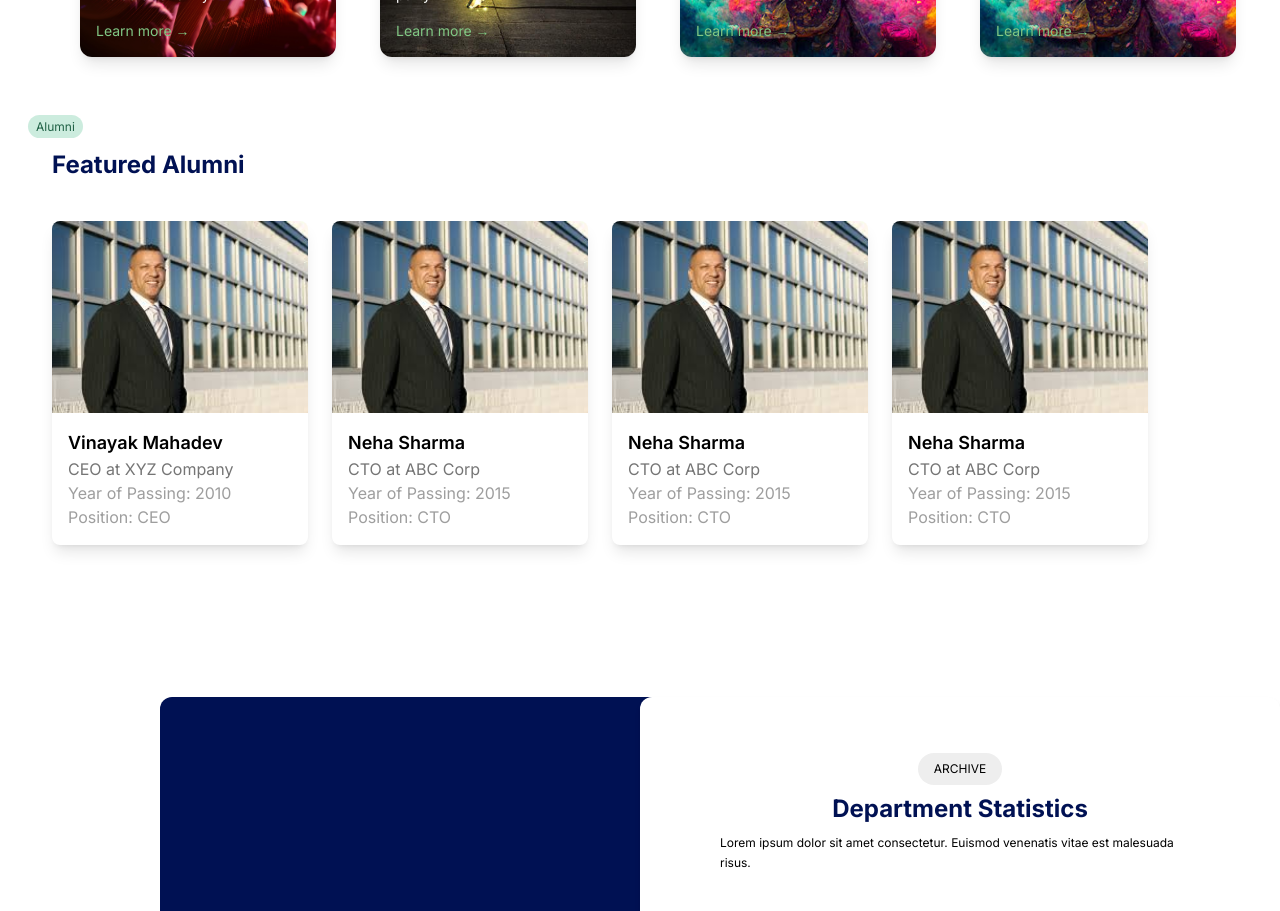
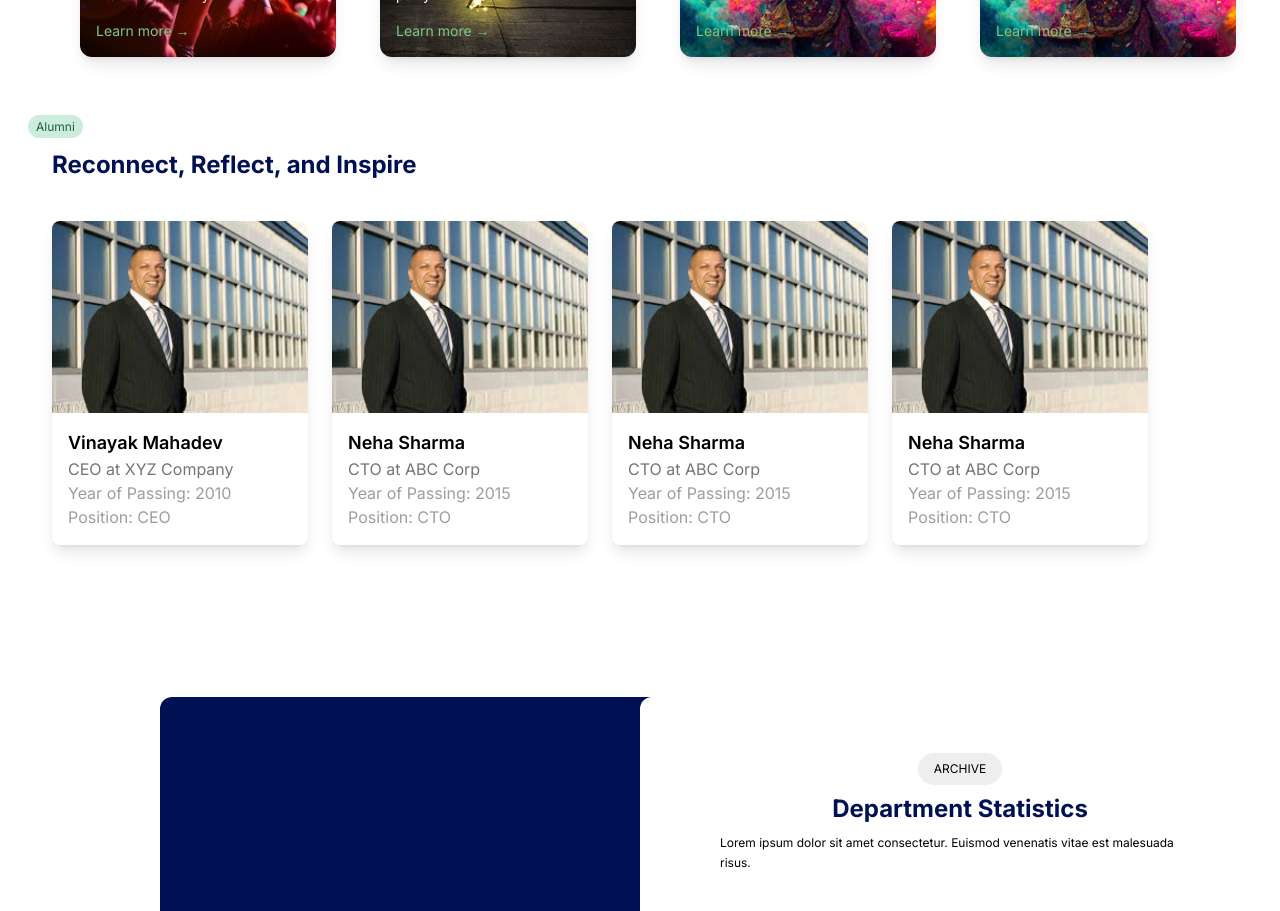
Before and after one commit to SAIT-CUSAT/sait-cusat, a Next.js app: page / in a window 1280 px wide. Shown: the part 1700-2611 px from the top of the page. Built offline with nearby package versions, Linux system fonts and the light colour scheme.

Commit message:
added alumni card

```diff
--- a/src/app/(main)/components/AlumniCard.jsx
+++ b/src/app/(main)/components/AlumniCard.jsx
@@ -6,7 +6,7 @@
   return (
     <div className="px-7">
                   <span className='text-[#1f6145] bg-[#36B37E] bg-opacity-25 px-2 py-1 rounded-full text-xs'>Alumni</span>
-                  <h3 className='text-2xl   !text-[#001153] font-bold mb-4 px-6 z-10 pt-3'>Featured Alumni</h3>
+                  <h3 className='text-2xl   !text-[#001153] font-bold mb-4 px-6 z-10 pt-3'>Reconnect, Reflect, and Inspire</h3>
     <div className="flex overflow-x-auto space-x-6 p-6">
 
       <div className="flex gap-6">
```
